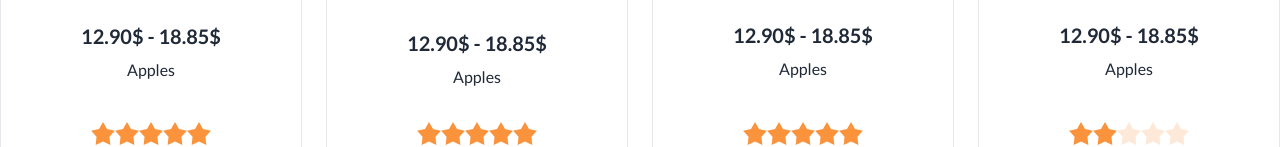
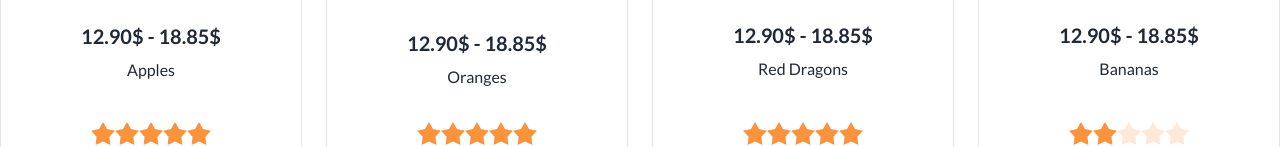
Before and after one commit to ponne1/fruit-landing-page, a plain HTML site: page index.html in a window 1280 px wide. Shown: the part 580-727 px from the top of the page. Drawn offline with nearby package versions, Linux system fonts and the light colour scheme.

```diff
--- a/index.html
+++ b/index.html
@@ -159,7 +159,7 @@
                 </figure>
                 <div class="card-body items-center">
                     <h2 class="card-title">12.90$ - 18.85$</h2>
-                    <p>Apples</p>
+                    <p>Oranges</p>
                     <div class="rating pt-6 pb-8">
                         <input type="radio" name="rating-2" class="mask mask-star-2 bg-orange-400" />
                         <input type="radio" name="rating-2" class="mask mask-star-2 bg-orange-400" checked />
@@ -204,7 +204,7 @@
                 </figure>
                 <div class="card-body items-center">
                     <h2 class="card-title">12.90$ - 18.85$</h2>
-                    <p>Apples</p>
+                    <p>Red Dragons</p>
                     <div class="rating pt-6 pb-8">
                         <input type="radio" name="rating-2" class="mask mask-star-2 bg-orange-400" />
                         <input type="radio" name="rating-2" class="mask mask-star-2 bg-orange-400" checked />
@@ -249,7 +249,7 @@
                 </figure>
                 <div class="card-body items-center">
                     <h2 class="card-title">12.90$ - 18.85$</h2>
-                    <p>Apples</p>
+                    <p>Bananas</p>
                     <div class="rating pt-6 pb-8">
                         <input type="radio" name="rating-2" class="mask mask-star-2 bg-orange-400" />
                         <input type="radio" name="rating-2" class="mask mask-star-2 bg-orange-400" checked />
```
